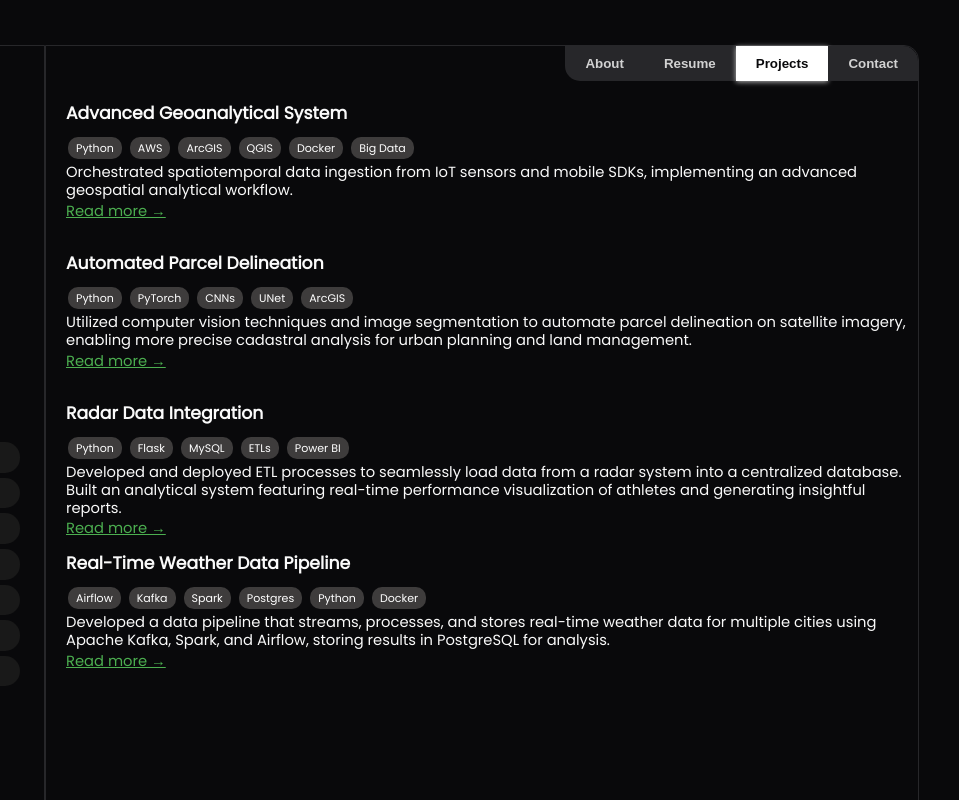
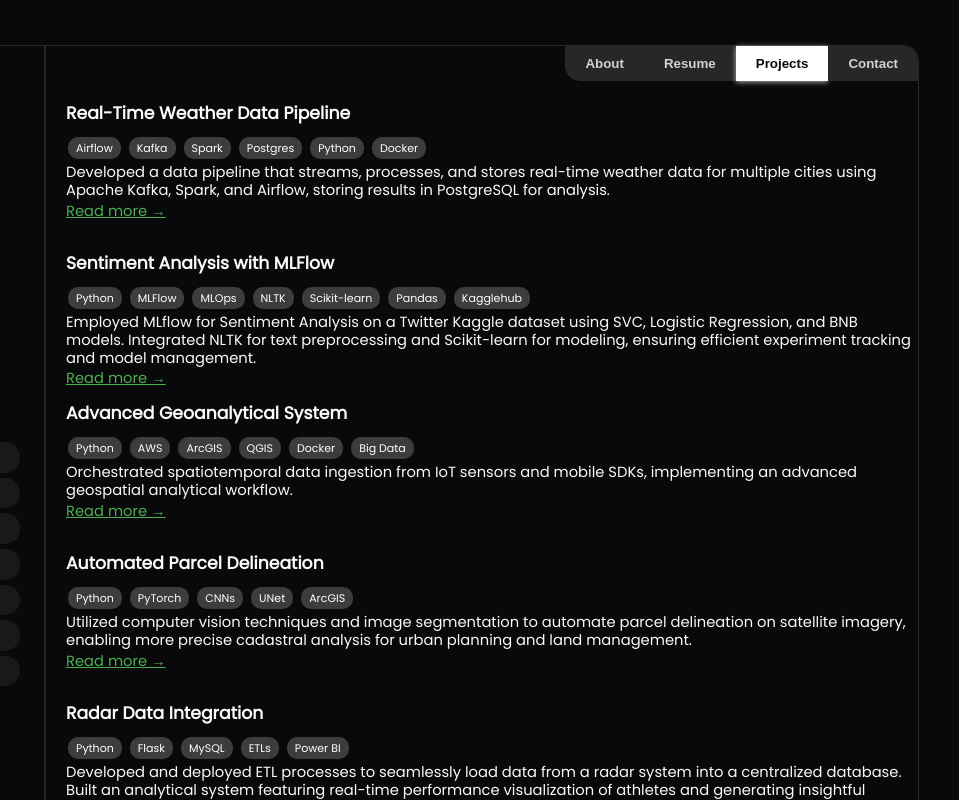
Before and after one commit to cnajmeddine/cnajmeddine.github.io, a plain HTML site: page index.html in a window 1280 px wide. Both pictures are taken after a click on the button "Projects". Shown: the top 800 px of the page, 321-1280 px from the left. Drawn offline with Linux system fonts and the light colour scheme.

Commit message:
Update index.html

```diff
--- a/index.html
+++ b/index.html
@@ -745,6 +745,40 @@
             <!-- Projects Section -->
              <div id="projects" class="section-content">
                 <div class="project-grid"></div>
+
+                <div class="project">
+                    <h3 style="margin-top: 0; margin-bottom: 5px;">Real-Time Weather Data Pipeline</h3>
+                    <div class="project-skills">
+                        <p class="skill">Airflow</p>
+                        <p class="skill">Kafka</p>
+                        <p class="skill">Spark</p>
+                        <p class="skill">Postgres</p>
+                        <p class="skill">Python</p>
+                        <p class="skill">Docker</p>
+                    </div>
+                    <div class="project-text">
+                        Developed a data pipeline that streams, processes, and stores real-time weather data for multiple cities using Apache Kafka, Spark, and Airflow, storing results in PostgreSQL for analysis.
+                    </div>
+                    <a href="https://github.com/cnajmeddine/airflow-spark-kafka-weather-pipeline/" target="_blank" style="color: #4CAF50;">Read more →</a>
+                </div>
+
+                <div class="project">
+                    <h3 style="margin-top: 0; margin-bottom: 5px;">Sentiment Analysis with MLFlow</h3>
+                    <div class="project-skills">
+                        <p class="skill">Python</p>
+                        <p class="skill">MLFlow</p>
+                        <p class="skill">MLOps</p>
+                        <p class="skill">NLTK</p>
+                        <p class="skill">Scikit-learn</p>
+                        <p class="skill">Pandas</p>
+                        <p class="skill">Kagglehub</p>
+                    </div>
+                    <div class="project-text">
+                        Employed MLflow for Sentiment Analysis on a Twitter Kaggle dataset using SVC, Logistic Regression, and BNB models. Integrated NLTK for text preprocessing and Scikit-learn for modeling, ensuring efficient experiment tracking and model management.
+                    </div>
+                    <a href="https://github.com/cnajmeddine/mlflow-registry/" target="_blank" style="color: #4CAF50;">Read more →</a>
+                </div>
+
                     <div class="project">
                         <h3 style="margin-top: 0; margin-bottom: 5px;">Advanced Geoanalytical System</h3>
                         <div class="project-skills">
@@ -787,22 +821,6 @@
                         </div>
                         <div class="project-text">
                             Developed and deployed ETL processes to seamlessly load data from a radar system into a centralized database. Built an analytical system featuring real-time performance visualization of athletes and generating insightful reports.
-                        </div>
-                        <a href="#" style="color: #4CAF50;">Read more →</a>
-                    </div>
-
-                    <div class="project">
-                        <h3 style="margin-top: 0; margin-bottom: 5px;">Real-Time Weather Data Pipeline</h3>
-                        <div class="project-skills">
-                            <p class="skill">Airflow</p>
-                            <p class="skill">Kafka</p>
-                            <p class="skill">Spark</p>
-                            <p class="skill">Postgres</p>
-                            <p class="skill">Python</p>
-                            <p class="skill">Docker</p>
-                        </div>
-                        <div class="project-text">
-                            Developed a data pipeline that streams, processes, and stores real-time weather data for multiple cities using Apache Kafka, Spark, and Airflow, storing results in PostgreSQL for analysis.
                         </div>
                         <a href="#" style="color: #4CAF50;">Read more →</a>
                     </div>
```
